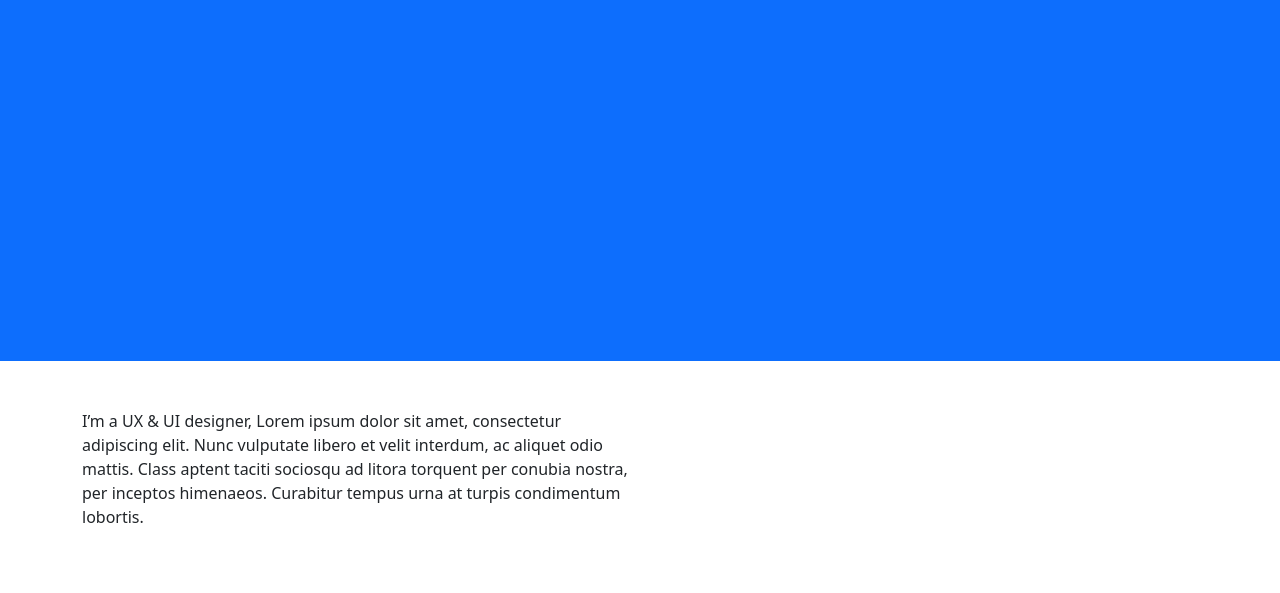
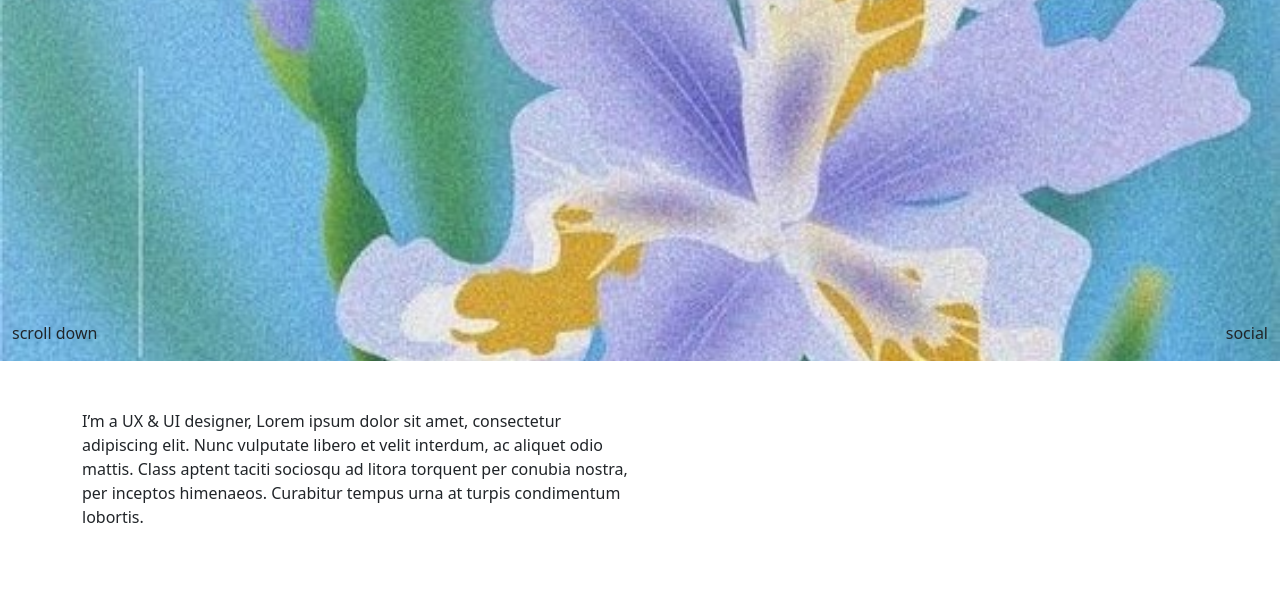
Before and after one commit to assurda/allegramariotti.com, a plain HTML site: page index.html in a window 1280 px wide. Shown: the part 439-1032 px from the top of the page. Drawn offline with nearby package versions, Linux system fonts and the light colour scheme.

Commit message:
hero init

```diff
--- /dev/null
+++ b/css/style.css
@@ -0,0 +1,24 @@
+#hero {
+    position: relative;
+}
+
+#hero .bkg {
+    position: absolute;
+    top: 0;
+    left: 0;
+    width: 100%;
+    height: 100%;
+    background: red;
+    z-index: 0;
+}
+
+#hero .bkg .bkg_img {
+    width: 100%;
+    height: 100%;
+    object-fit: cover;
+}
+
+#hero .hero_content {
+    position: relative;
+    z-index: 1;
+}
--- a/index.html
+++ b/index.html
@@ -7,14 +7,30 @@
 
     <link href="https://cdn.jsdelivr.net/npm/bootstrap@5.3.2/dist/css/bootstrap.min.css" rel="stylesheet"/>
     <script src="https://cdn.jsdelivr.net/npm/bootstrap@5.3.2/dist/js/bootstrap.bundle.min.js"> </script>
+    <link rel="stylesheet" href="css/style.css">
 </head>
 <body>
 
 
-    <div class="container-fluid">
-        <div class="row d-flex justify-content-center align-content-center vh-100 bg-primary">
-            <div class="col text-center">
+    <div id="hero" class="container-fluid">
+        <div class="bkg">
+            <img class="bkg_img" src="imgs/bkg_header.jpg" alt="background carino">
+        </div>
+        <div class="hero_content row d-flex justify-content-center align-content-between vh-100">
+            <div class="col-12"></div>
+            <div class="col-12 text-center">
                 <h1 class="text-uppercase">Allegra Mariotti</h1>
+            </div>
+            <div class="col-12">
+                <div class="row">
+                    <div class="col">
+                        <p>scroll down</p>
+                    </div>
+                    <div class="col text-end">
+                        social
+                    </div>
+                </div>
+
             </div>
         </div>
     </div>
@@ -24,8 +40,7 @@
             <div class="col col-lg-6 py-5">
                 <p>I’m a UX & UI designer, Lorem ipsum dolor sit amet, consectetur adipiscing elit. Nunc vulputate libero et velit interdum,
                     ac aliquet odio mattis. Class aptent taciti sociosqu ad litora torquent per conubia nostra, per inceptos himenaeos.
-                    Curabitur tempus urna at turpis condimentum lobortis.
-                </p>
+                    Curabitur tempus urna at turpis condimentum lobortis.</p>
             </div>
         </div>
     </div>
```
Also changed, not shown: canetti/canetti.html (renamed from canetti.html), canetti/styles/style.css (renamed from styles/style.css), imgs/bkg_header.jpg (added).
